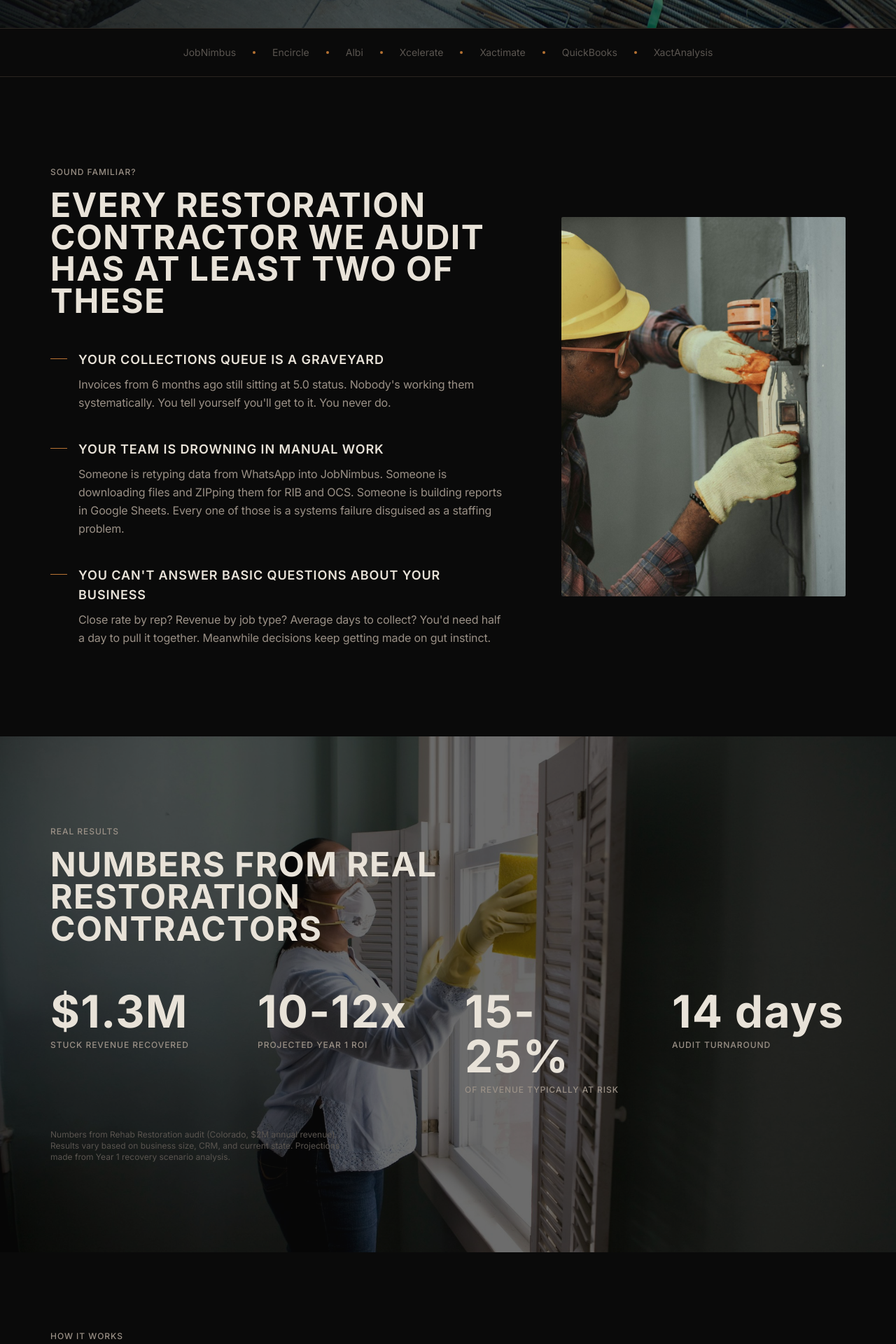
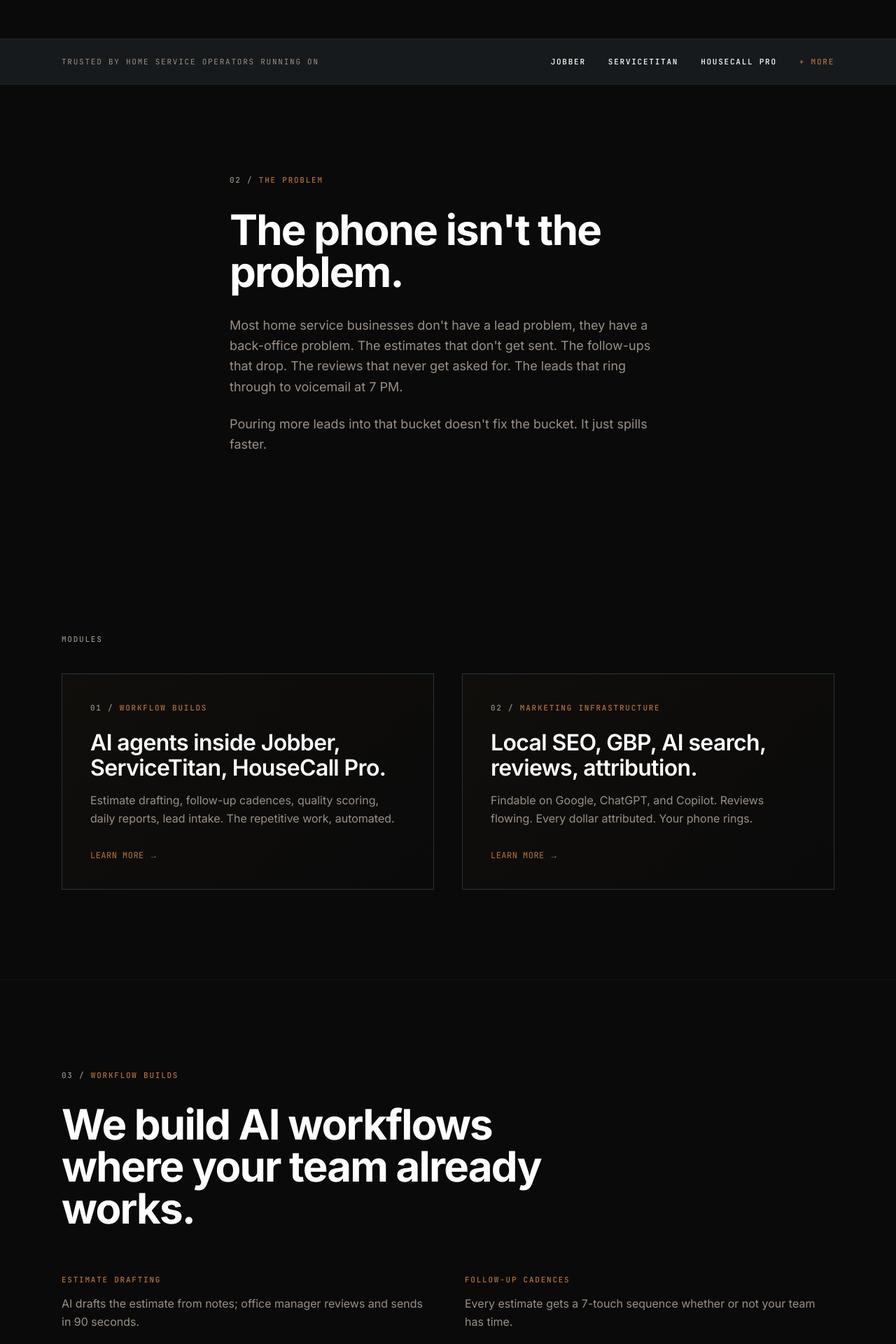
Before and after one commit to ausbrosolutions-eng/surge-ai, a Next.js app: page / in a window 1280 px wide. Shown: the part 760-2680 px from the top of the page at 70% size. Built offline with nearby package versions, Linux system fonts and the light colour scheme.

Commit message:
feat(redesign): replace homepage composition with new sections

```diff
--- a/app/page.tsx
+++ b/app/page.tsx
@@ -1,31 +1,33 @@
-import Navbar from "@/components/Navbar";
-import Hero from "@/components/Hero";
-import TrustBar from "@/components/TrustBar";
-import ProblemSection from "@/components/ProblemSection";
-import ResultsShowcase from "@/components/ResultsShowcase";
-import HowItWorksTeaser from "@/components/HowItWorksTeaser";
-import Services from "@/components/Services";
-import SocialProof from "@/components/SocialProof";
-import GuaranteeSection from "@/components/GuaranteeSection";
-import FinalCTA from "@/components/FinalCTA";
-import Footer from "@/components/Footer";
-import StickyMobileCTA from "@/components/StickyMobileCTA";
+import { Navbar } from "@/components/home/Navbar";
+import { Hero } from "@/components/home/Hero";
+import { TrustStrip } from "@/components/home/TrustStrip";
+import { Problem } from "@/components/home/Problem";
+import { Modules } from "@/components/home/Modules";
+import { WorkflowsFeatured } from "@/components/home/WorkflowsFeatured";
+import { MarketingFeatured } from "@/components/home/MarketingFeatured";
+import { Method } from "@/components/home/Method";
+import { Engagements } from "@/components/home/Engagements";
+import { Stance } from "@/components/home/Stance";
+import { FinalCTA } from "@/components/home/FinalCTA";
+import { Footer } from "@/components/home/Footer";
 
-export default function Home() {
+export default function HomePage() {
   return (
-    <main className="min-h-screen bg-[#0A0A0A]">
+    <>
       <Navbar />
-      <Hero />
-      <TrustBar />
-      <ProblemSection />
-      <ResultsShowcase />
-      <HowItWorksTeaser />
-      <Services />
-      <SocialProof />
-      <GuaranteeSection />
-      <FinalCTA />
+      <main>
+        <Hero />
+        <TrustStrip />
+        <Problem />
+        <Modules />
+        <WorkflowsFeatured />
+        <MarketingFeatured />
+        <Method />
+        <Engagements />
+        <Stance />
+        <FinalCTA />
+      </main>
       <Footer />
-      <StickyMobileCTA />
-    </main>
+    </>
   );
 }
```
